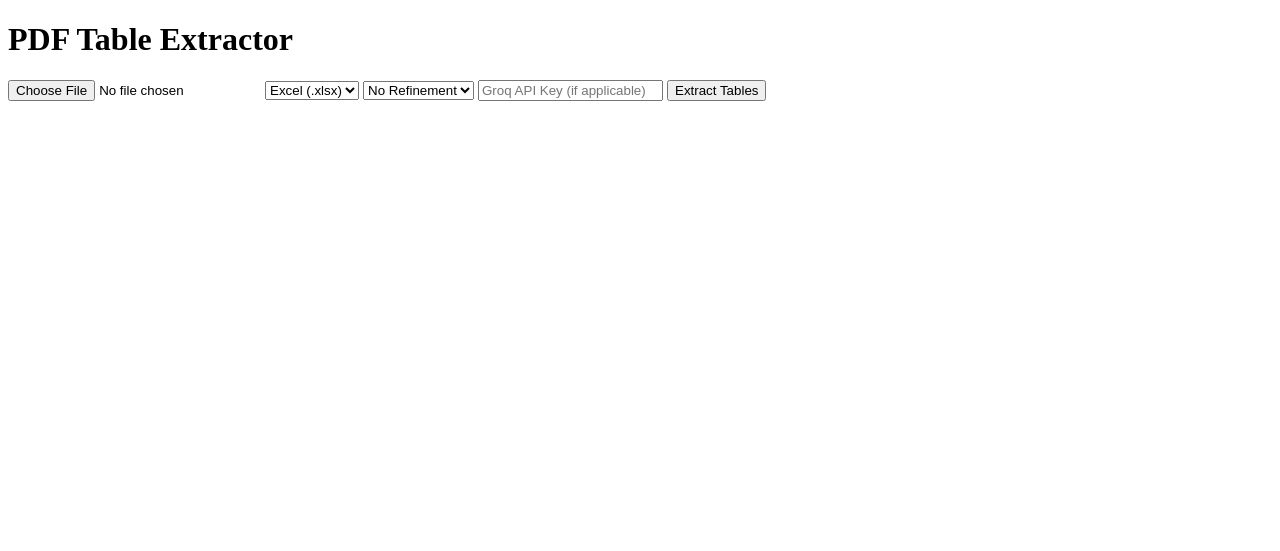
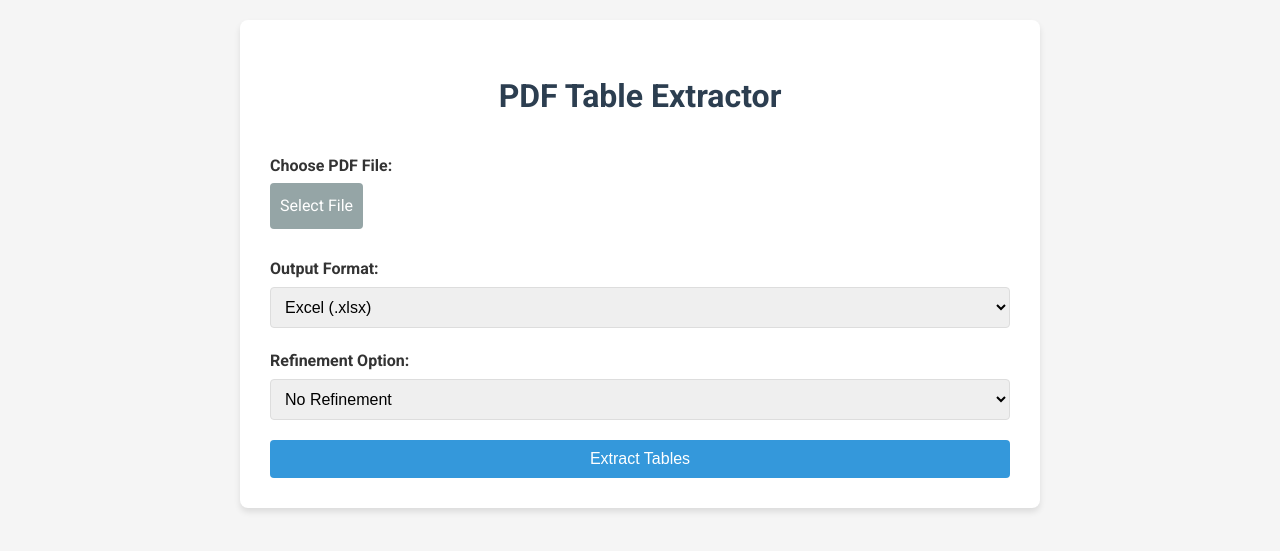
Before and after one commit to MontaserAlajamy/pdf-to-excel-extractor, a Flask app: page / in a window 1280 px wide. Shown: the top 551 px of the page. Run offline with Flask 2, Linux system fonts and the light colour scheme; parts of the project's set-up code (start-up, migrations or seed data) failed here and were passed over.

Commit message:
added css an javascript

```diff
--- a/app/templates/index.html
+++ b/app/templates/index.html
@@ -4,21 +4,129 @@
     <meta charset="UTF-8">
     <meta name="viewport" content="width=device-width, initial-scale=1.0">
     <title>PDF Table Extractor</title>
+    <link href="https://fonts.googleapis.com/css2?family=Roboto:wght@300;400;700&display=swap" rel="stylesheet">
+    <style>
+        body {
+            font-family: 'Roboto', sans-serif;
+            line-height: 1.6;
+            color: #333;
+            max-width: 800px;
+            margin: 0 auto;
+            padding: 20px;
+            background-color: #f5f5f5;
+        }
+        .container {
+            background-color: #ffffff;
+            border-radius: 8px;
+            padding: 30px;
+            box-shadow: 0 4px 6px rgba(0, 0, 0, 0.1);
+        }
+        h1 {
+            color: #2c3e50;
+            text-align: center;
+            margin-bottom: 30px;
+        }
+        form {
+            display: flex;
+            flex-direction: column;
+            gap: 20px;
+        }
+        label {
+            font-weight: bold;
+            margin-bottom: 5px;
+            display: block;
+        }
+        input[type="file"],
+        select,
+        input[type="text"],
+        input[type="submit"] {
+            width: 100%;
+            padding: 10px;
+            border: 1px solid #ddd;
+            border-radius: 4px;
+            font-size: 16px;
+        }
+        input[type="submit"] {
+            background-color: #3498db;
+            color: white;
+            border: none;
+            cursor: pointer;
+            transition: background-color 0.3s ease;
+        }
+        input[type="submit"]:hover {
+            background-color: #2980b9;
+        }
+        .file-input-wrapper {
+            position: relative;
+            overflow: hidden;
+            display: inline-block;
+            width: 100%;
+        }
+        .file-input-wrapper input[type="file"] {
+            font-size: 100px;
+            position: absolute;
+            left: 0;
+            top: 0;
+            opacity: 0;
+            cursor: pointer;
+        }
+        .file-input-wrapper .file-input-button {
+            background-color: #95a5a6;
+            color: white;
+            padding: 10px;
+            border-radius: 4px;
+            display: inline-block;
+            cursor: pointer;
+        }
+        #file-name {
+            margin-left: 10px;
+        }
+    </style>
 </head>
 <body>
+    <div class="container">
         <h1>PDF Table Extractor</h1>
         <form method="post" enctype="multipart/form-data">
-        <input type="file" name="file" accept=".pdf">
-        <select name="output_format">
+            <div>
+                <label for="file">Choose PDF File:</label>
+                <div class="file-input-wrapper">
+                    <span class="file-input-button">Select File</span>
+                    <input type="file" id="file" name="file" accept=".pdf">
+                </div>
+                <span id="file-name"></span>
+            </div>
+            <div>
+                <label for="output_format">Output Format:</label>
+                <select id="output_format" name="output_format">
                     <option value="xlsx">Excel (.xlsx)</option>
                     <option value="csv">CSV (.csv)</option>
                 </select>
-        <select name="llm_choice">
+            </div>
+            <div>
+                <label for="llm_choice">Refinement Option:</label>
+                <select id="llm_choice" name="llm_choice">
                     <option value="No Refinement">No Refinement</option>
                     <option value="Groq API">Groq API</option>
                 </select>
-        <input type="text" name="api_key" placeholder="Groq API Key (if applicable)">
+            </div>
+            <div id="api_key_container" style="display: none;">
+                <label for="api_key">Groq API Key:</label>
+                <input type="text" id="api_key" name="api_key" placeholder="Enter your Groq API Key">
+            </div>
             <input type="submit" value="Extract Tables">
         </form>
+    </div>
+
+    <script>
+        document.getElementById('file').addEventListener('change', function(e) {
+            var fileName = e.target.files[0].name;
+            document.getElementById('file-name').textContent = fileName;
+        });
+
+        document.getElementById('llm_choice').addEventListener('change', function(e) {
+            var apiKeyContainer = document.getElementById('api_key_container');
+            apiKeyContainer.style.display = e.target.value === 'Groq API' ? 'block' : 'none';
+        });
+    </script>
 </body>
 </html>
```
Lines whose indentation alone changed are shown as unchanged.
